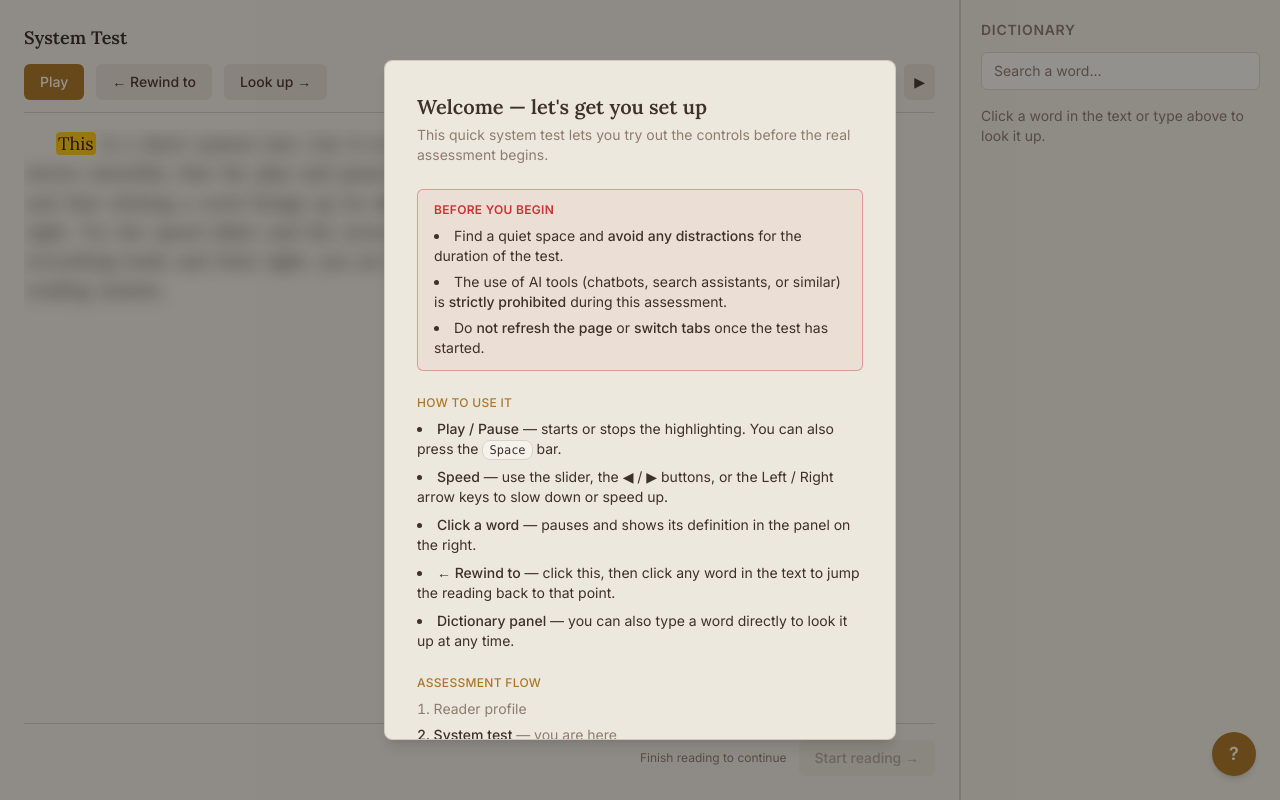
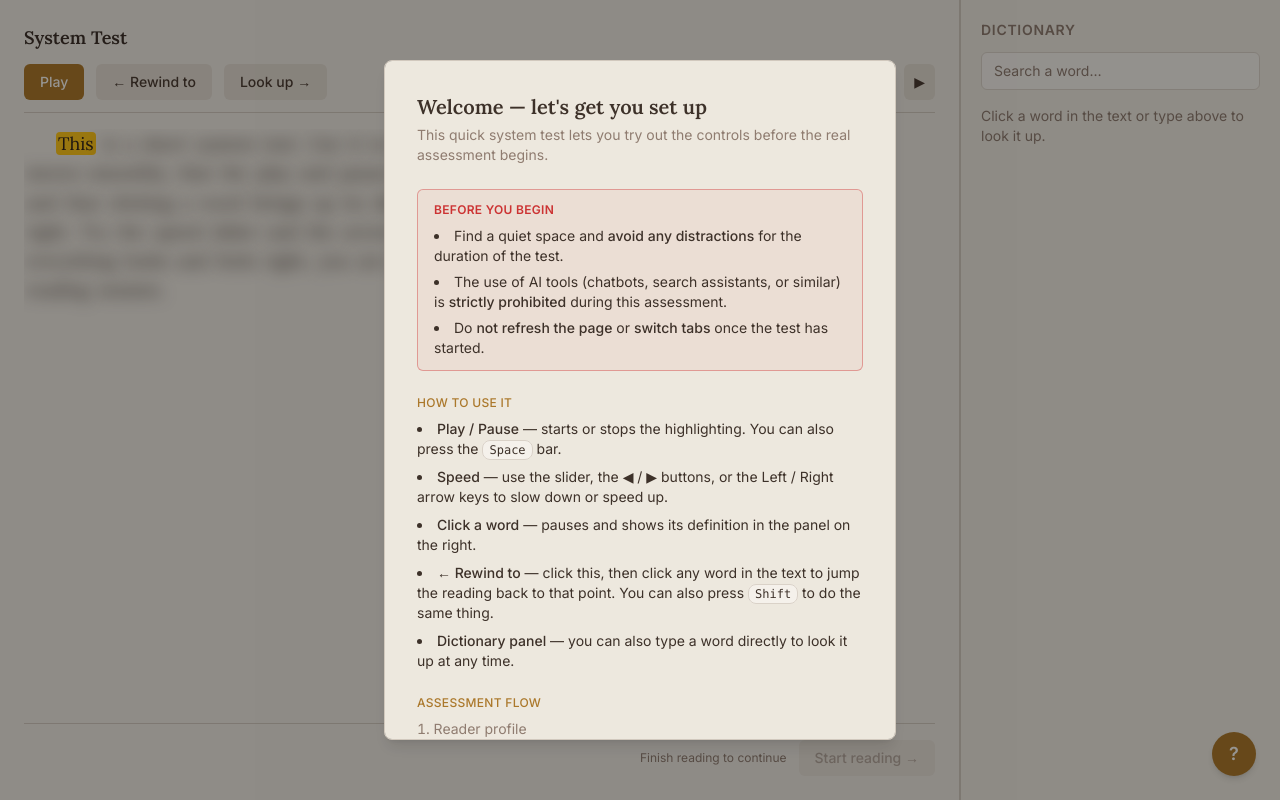
Before and after one commit to KyleCarlo/karaoke-reading-assessment, a Next.js app: page /system-test in a window 1280 px wide. Built offline with nearby package versions, Linux system fonts and the light colour scheme.

Commit message:
added the instruction for shift

```diff
--- a/src/app/system-test/page.tsx
+++ b/src/app/system-test/page.tsx
@@ -104,7 +104,11 @@ export default function SystemTestPage() {
                   <li>
                     <span className="font-medium">← Rewind to</span> — click
                     this, then click any word in the text to jump the reading
-                    back to that point.
+                    back to that point. You can also press{" "}
+                    <kbd className="px-1.5 py-0.5 rounded border border-border bg-background text-xs">
+                      Shift
+                    </kbd>{" "}
+                    to do the same thing.
                   </li>
                   <li>
                     <span className="font-medium">Dictionary panel</span> — you
```
